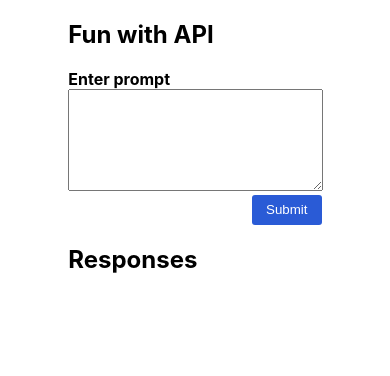
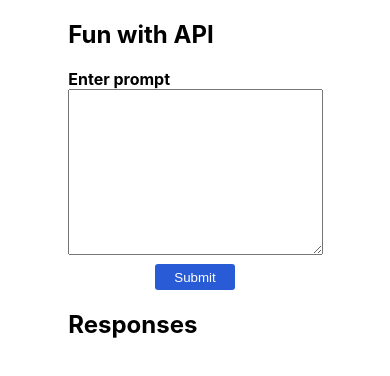
Before and after one commit to Gabby-Recny/shopify_fe_tech_challenge, a React (Create React App) app: page / in a window 390 px wide. Shown: the top 376 px of the page. Built offline with nearby package versions, Linux system fonts and the light colour scheme.

Commit message:
Add responsiveness

```diff
--- a/src/App.js
+++ b/src/App.js
@@ -10,10 +10,10 @@ function App() {
   const createNewResponse = (newResponse, newPrompt) => {
     // console.log('New Response App Line 11', newResponse)
     console.log('New Prompt App Line 12', newPrompt)
-
+    setPrompt(newPrompt)
     setAllResponses([...allResponses, newResponse])
-    setPrompt(newPrompt)
-    console.log('Set prompt App Line 16', prompt)
+    setPrompt('')
+    // console.log('Set prompt App Line 16', prompt)
   }
   return (
     <main>
--- a/src/ResponseCard/ResponseCard.js
+++ b/src/ResponseCard/ResponseCard.js
@@ -1,7 +1,7 @@
 import React from 'react';
 import './ResponseCard.scss';
 
-const ResponseCard = ({id, generatedResponse, prompt}) => {
+const ResponseCard = ({created, generatedResponse, prompt}) => {
     return (
         <article className='response-card'>
             <section className='response-layout'>
@@ -12,7 +12,8 @@ const ResponseCard = ({id, generatedResponse, prompt}) => {
             <section className='response-layout'>
                 <label htmlFor='written-response'>Response:</label>
                 <span name='written-response' id='written-response'>
-                    {generatedResponse}
+                    <p>This is a response RIGHT HERE{generatedResponse}</p>
+                    {/* {generatedResponse} */}
                 </span>
             </section>
 
--- a/src/Responses/Responses.js
+++ b/src/Responses/Responses.js
@@ -11,9 +11,10 @@ const Responses = ({responses, prompt}) => {
                 id={response.id}
                 generatedResponse={response.generatedResponse}
                 prompt={prompt}
+                created={response.created}
             />
         )
-    })
+    }).sort((a, b) => b.created - a.created)
 
     console.log('Formatted Responses Line 19 in Responses', formattedResponses)
     return (
--- a/src/TextArea/TextArea.js
+++ b/src/TextArea/TextArea.js
@@ -8,7 +8,7 @@ const TextArea = ({createNewResponse}) => {
 
     const submitPrompt = (event) => {
         event.preventDefault()
-        console.log('line 10 Prompt:', promptInput)
+        // console.log('line 10 Prompt:', promptInput)
 
         postNewResponse(prompt)
             .then(data => cleanResponseData(data))
--- a/src/TextArea/TextArea.scss
+++ b/src/TextArea/TextArea.scss
@@ -2,7 +2,7 @@ form {
     display: flex;
     flex-direction: column;
     width: 100%;
-    font-size: 1rem;
+    font-size: 1em;
 
 }
 
@@ -14,17 +14,31 @@ label {
 
 
 .submit-btn {
-    width: 70px;
-    height: 30px;
+    width: 7em;
+    height: 2.5em;
     background-color: #2A5BD6;
     color: white;
-    cursor: pointer;
     border: none;
     border-radius: 3px;
+    font-size: normal;
+    text-align: center;
     align-self: flex-end;
+    margin-top: 5px;
+    &:hover {
+        cursor: pointer;
+
+    }
 }
 
 textarea {
     width: calc(100% - 5px);
-    height: 6rem;
+    height: 10rem;
 }
+
+@media (max-width:480px)  {
+    .submit-btn {
+        align-self: center;
+        width: 6em;
+        height: 2em;
+    }
+}
```
